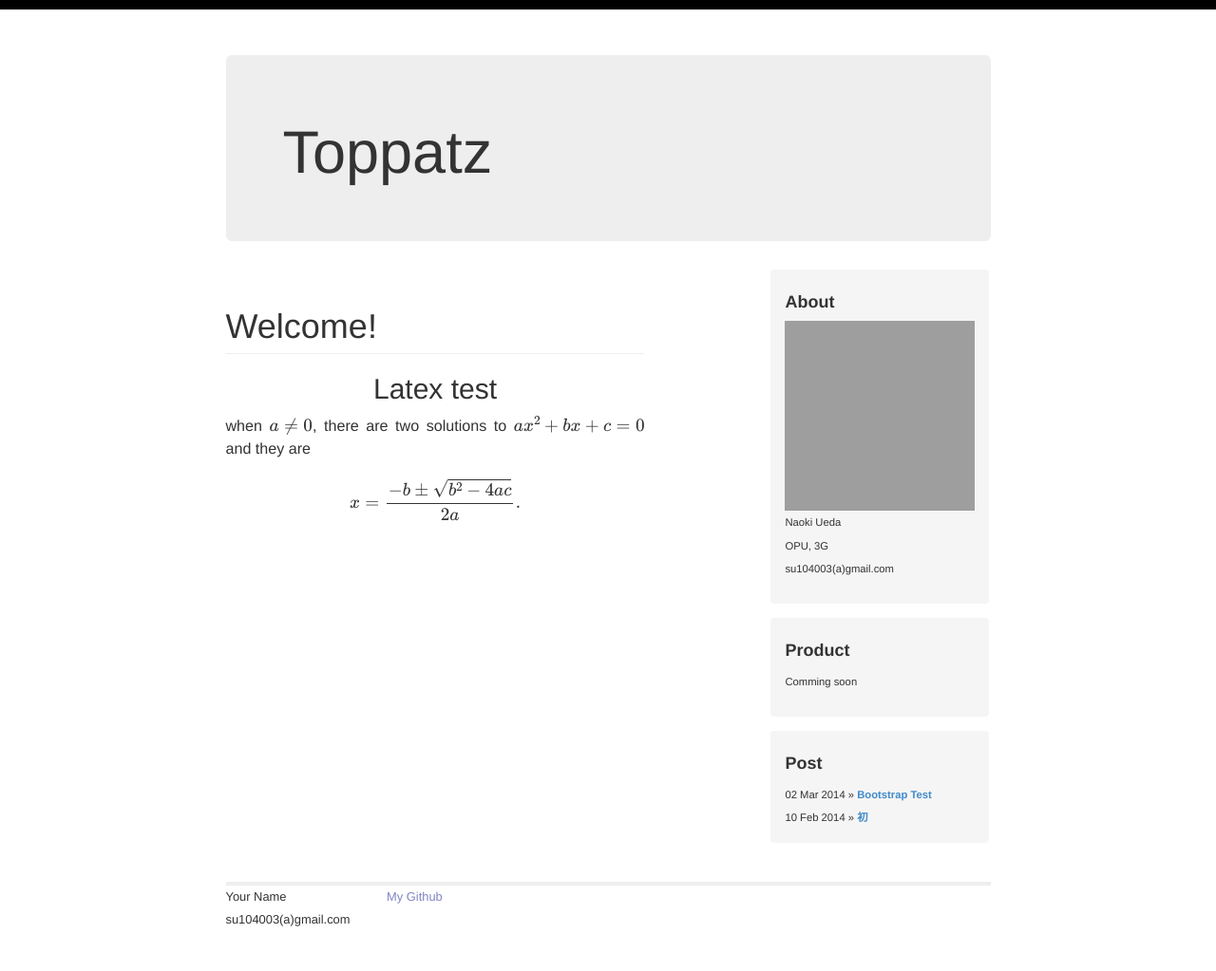
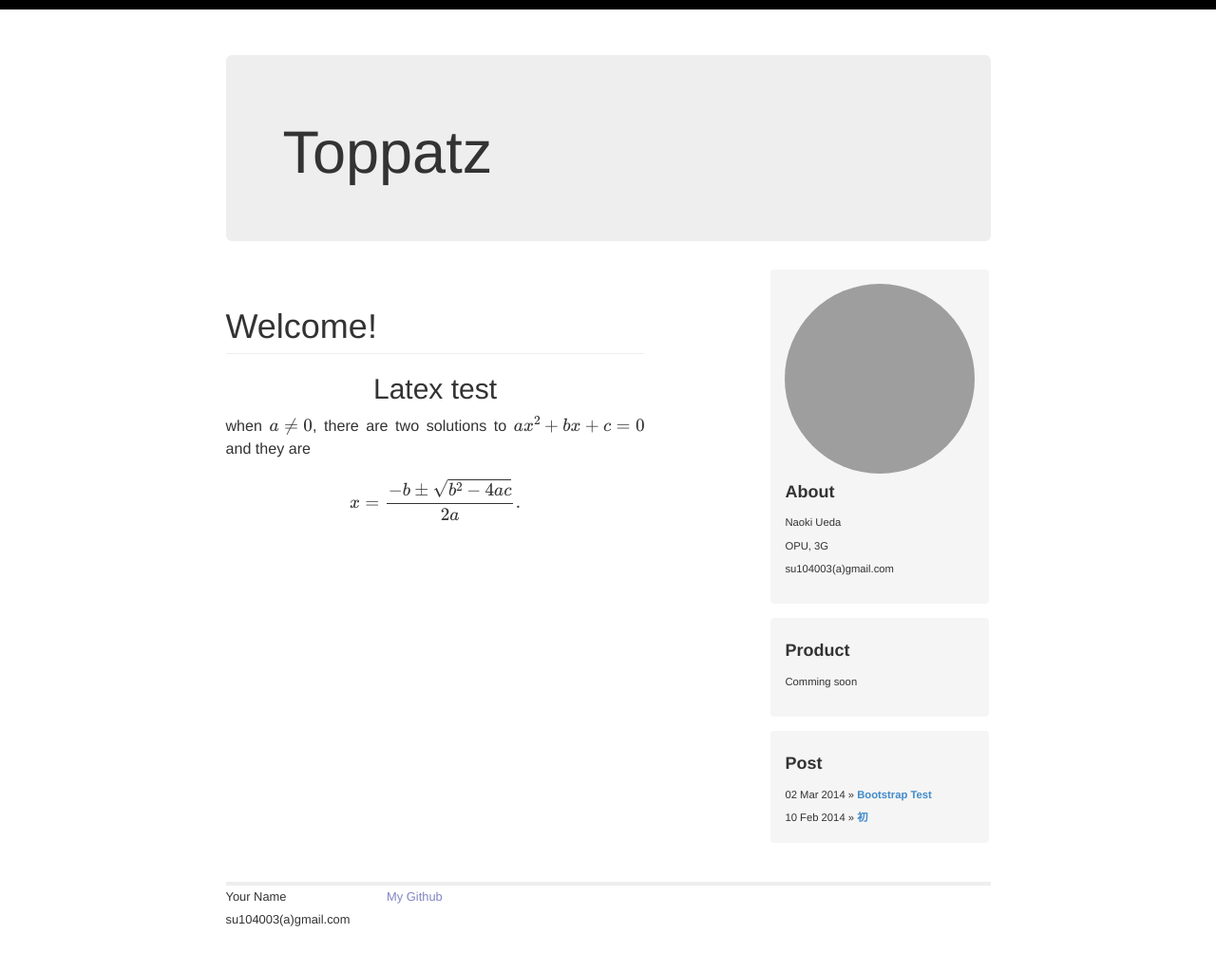
Before and after one commit to s067803/s067803.github.com, a Jekyll site: the page built from index.markdown, in a window 1280 px wide. Shown: the whole page at 95% size. Built offline with Jekyll 4.4.1, drawn with Linux system fonts in a browser that asks for light colours; nearby versions of some CDN libraries; Markdown is read by kramdown in place of the engine named in the settings; formulas are drawn with MathJax 3; grey boxes are pictures that could not be loaded.

Commit message:
new TODO / align img

```diff
--- a/_layouts/bootstrap.html
+++ b/_layouts/bootstrap.html
@@ -50,8 +50,13 @@
             <div class="col-xs-5 col-sm-5 col-md-5 col-lg-5">
               <div class="sidebar">
                 <div class="sector inset">
+                  <a href="http://github.com/s067803/">
+                    <center>
+                      <img class="img-responsive img-circle"
+                      src="http://www.gravatar.com/avatar/9232d32b3f3d11d66773fb4cefa9a9e3.png" />
+                    </center>
+                  </a>
                   <h4><strong>About</strong></h4>
-                  <img src="http://www.gravatar.com/avatar/9232d32b3f3d11d66773fb4cefa9a9e3.png" />
                   <p>Naoki Ueda<br />
                   OPU, 3G<br />
                   su104003(a)gmail.com</p>
--- a/css/layout.css
+++ b/css/layout.css
@@ -136,11 +136,13 @@ h4 {
   margin: 0 -15px 15px;
   font-size: 0.7em;
 }
+
 .inset {
   padding: 15px;
   background-color: #f5f5f5;
   border-radius: 4px;
 }
+
 /*****************************************************************************/
 /* Note
 /*****************************************************************************/
```
Also changed, not shown: 1 other file.
